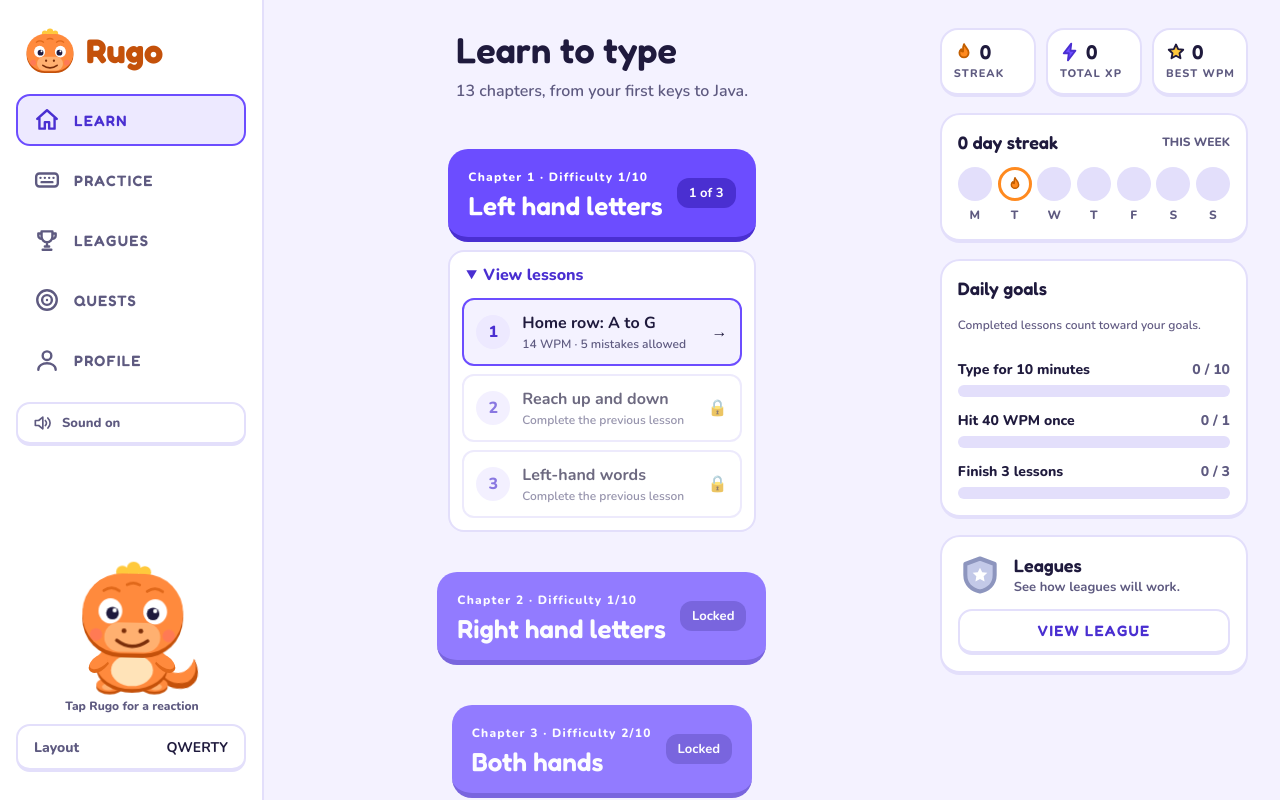
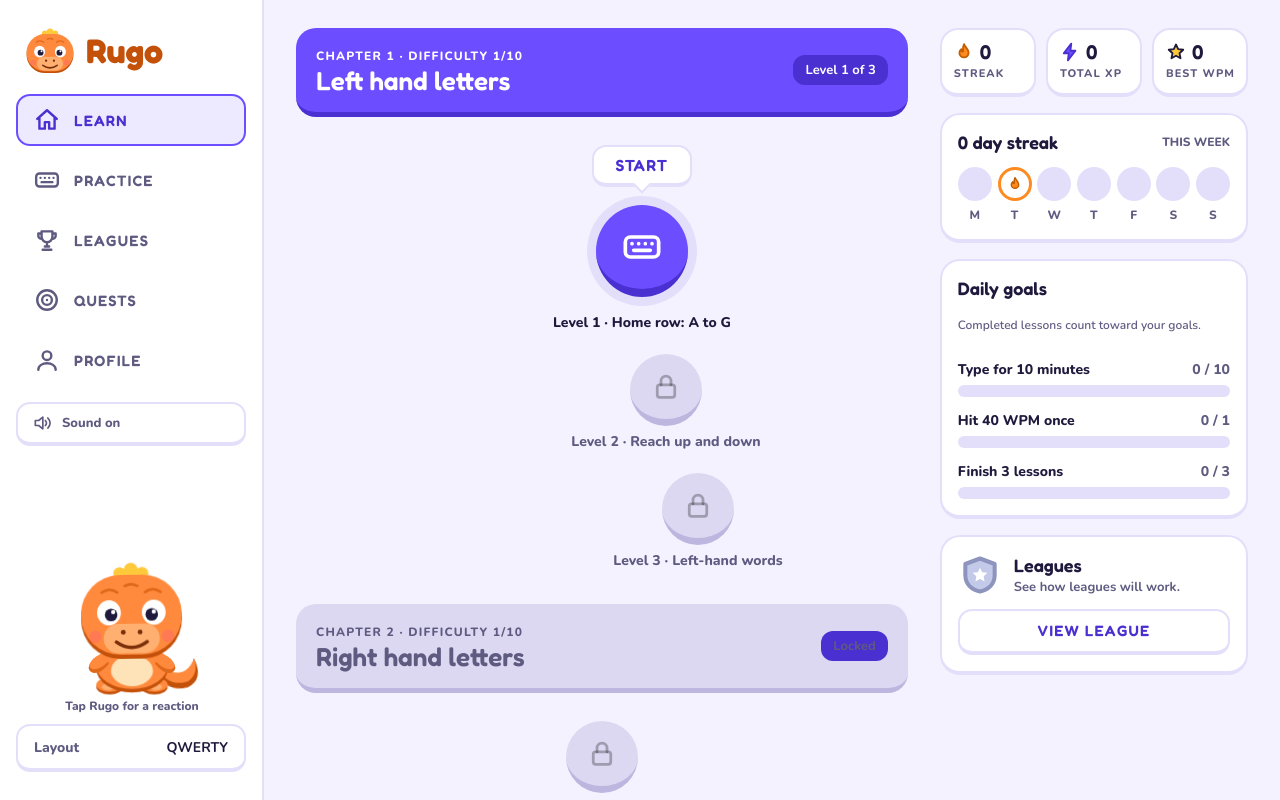
Before and after one commit to Andiewitz/Type-fast, a React (Vite) app in the folder client/app/: page / in a window 1280 px wide. Shown: the top 800 px of the page. Built offline with nearby package versions, Linux system fonts and the light colour scheme.

Commit message:
Restore circular learning path

```diff
--- a/client/app/src/components/LearningPath.css
+++ b/client/app/src/components/LearningPath.css
@@ -1,23 +1,7 @@
-.chapter-path { max-width: 720px; }
-.course-heading { margin-bottom: 24px; }
-.course-heading h1 { font: 600 36px Fredoka,sans-serif; }
-.course-heading p, .course-migration-note { margin-top: 8px; color: #5e5a80; line-height: 1.5; }
-.course-migration-note { padding: 14px 16px; margin-bottom: 18px; border-radius: 14px; background: #fff2c8; font-size: 14px; font-weight: 700; }
-.chapter-section { margin-bottom: 18px; }
-.chapter-heading { margin-bottom: 0; }
-.chapter-heading h2 { margin: 4px 0 0; }
-.chapter-heading > strong { white-space: nowrap; }
-.chapter-section.is-locked { opacity: .72; }
-.chapter-details { margin: 8px 0 0; border: 2px solid #e3dffb; border-radius: 16px; background: white; overflow: hidden; }
-.chapter-details summary { padding: 12px 16px; color: #4a2fd1; cursor: pointer; font-weight: 800; }
-.chapter-lessons { display: grid; gap: 8px; padding: 0 12px 12px; }
-.chapter-lesson { width: 100%; display: flex; align-items: center; gap: 12px; padding: 12px; border: 2px solid #e3dffb; border-radius: 12px; background: white; color: #1f1a3d; text-align: left; font: inherit; }
-.chapter-lesson.is-current { border-color: #6c4dff; background: #f4f2ff; }
-.chapter-lesson:disabled { opacity: .65; cursor: not-allowed; }
-.chapter-lesson-number { width: 34px; height: 34px; flex: none; display: grid; place-items: center; border-radius: 50%; background: #ede9ff; color: #4a2fd1; font-weight: 800; }
-.chapter-lesson-name { flex: 1; min-width: 0; display: grid; gap: 2px; }
-.chapter-lesson-name small { color: #5e5a80; font-size: 12px; }
-@media (max-width: 520px) { .course-heading h1 { font-size: 29px; } .chapter-heading { gap: 8px; } .chapter-heading h2 { font-size: 20px; } .chapter-heading > strong { font-size: 12px; } .chapter-lesson { gap: 8px; } }
+.chapter-section { width: 100%; }
+.chapter-section .unit.next { margin-top: 0; }
+.chapter-levels { display: flex; flex-direction: column; align-items: center; gap: 22px; padding: 28px 0 12px; }
+.course-migration-note { width: 100%; padding: 14px 16px; border-radius: 14px; background: #fff2c8; color: #5e5a80; font-size: 14px; font-weight: 700; line-height: 1.5; }
 @media (max-width: 600px) {
   .chapter-path .mascot-wrap { width: 60px; right: 8px; bottom: 8px; }
   .chapter-path .mascot-wrap .mascot:not(.mascot-small) { width: 60px; height: 60px; }
--- a/client/app/src/components/LearningPath.tsx
+++ b/client/app/src/components/LearningPath.tsx
@@ -1,6 +1,7 @@
 import { useState } from 'react'
-import { chapters, lessons } from '../curriculum'
+import { chapters } from '../curriculum'
 import { Mascot } from './Mascot'
+import { LevelNode } from './LevelNode'
 import { greetingExpressions } from './mascot/expressions'
 import { useSound } from '../sound/SoundProvider'
 import './LearningPath.css'
@@ -9,26 +10,19 @@ export function LearningPath({ completed, stars, start, hasLegacy }: { completed
   const { play } = useSound()
   const [expressionIndex, setExpressionIndex] = useState(0)
   const expression = greetingExpressions[expressionIndex]
-  const current = Math.min(completed, lessons.length - 1)
-  const currentChapter = lessons[current].chapterIndex
   return <main id="learn" className="learning"><div className="path chapter-path">
-    <header className="course-heading"><h1>Learn to type</h1><p>13 chapters, from your first keys to Java.</p></header>
     {hasLegacy && <p className="course-migration-note">Your new course starts here. Your earlier XP, records, and previous course progress are saved on this device.</p>}
     <div className="mascot-wrap"><button type="button" className="mascot-button" aria-label="Show next Rugo expression" onClick={() => { play('select'); setExpressionIndex(index => (index + 1) % greetingExpressions.length) }}><Mascot mood={expression.mood}/></button><span className="mascot-message" aria-live="polite">{expression.message}</span></div>
     {chapters.map((chapter, chapterIndex) => {
       const first = chapterIndex * 3
       const locked = first > completed
       const chapterComplete = completed >= first + chapter.drills.length
-      return <section className={`chapter-section ${locked ? 'is-locked' : ''}`} key={chapter.title} aria-labelledby={`chapter-${chapterIndex}`}>
-        <div className="unit chapter-heading"><div><span>Chapter {chapterIndex + 1} · Difficulty {chapter.difficulty}/10</span><h2 id={`chapter-${chapterIndex}`}>{chapter.title}</h2></div><strong>{locked ? 'Locked' : chapterComplete ? 'Complete' : `${Math.min(completed - first + 1, 3)} of 3`}</strong></div>
-        {!locked && <details className="chapter-details" open={chapterIndex === currentChapter ? true : undefined}><summary>{chapterComplete ? 'Review lessons' : 'View lessons'}</summary><div className="chapter-lessons">{chapter.drills.map((drill, levelIndex) => {
+      return <section className="chapter-section" key={chapter.title} aria-labelledby={`chapter-${chapterIndex}`}>
+        <div className={`unit ${locked ? 'next' : ''}`}><div><span>CHAPTER {chapterIndex + 1} · DIFFICULTY {chapter.difficulty}/10</span><h2 id={`chapter-${chapterIndex}`}>{chapter.title}</h2></div><strong>{locked ? 'Locked' : chapterComplete ? 'Complete' : `Level ${Math.min(completed - first + 1, chapter.drills.length)} of ${chapter.drills.length}`}</strong></div>
+        <div className="chapter-levels">{chapter.drills.map((drill, levelIndex) => {
           const index = first + levelIndex
-          const done = index < completed
-          const available = index <= completed
-          return <button type="button" className={`chapter-lesson ${index === current ? 'is-current' : ''}`} key={drill.name} disabled={!available} onClick={() => start(index)}>
-            <span className="chapter-lesson-number">{done ? '✓' : levelIndex + 1}</span><span className="chapter-lesson-name"><strong>{drill.name}</strong><small>{available ? `${lessons[index].minWpm} WPM · ${lessons[index].maxMistakes} mistakes allowed` : 'Complete the previous lesson'}</small></span>{stars[index] > 0 && <span className="path-stars" aria-label={`Best: ${stars[index]} out of 3 stars`}>{'★'.repeat(stars[index])}{'☆'.repeat(3 - stars[index])}</span>}<span aria-hidden="true">{available ? '→' : '🔒'}</span>
-          </button>
-        })}</div></details>}
+          return <LevelNode key={`${chapterIndex}-${drill.name}`} index={index} completed={completed} stars={stars[index] || 0} start={start}/>
+        })}</div>
       </section>
     })}
   </div></main>
--- /dev/null
+++ b/client/app/src/components/LevelNode.tsx
@@ -0,0 +1,13 @@
+import { Icon } from './Icon'
+import { lessons } from '../curriculum'
+
+export function LevelNode({ index, completed, stars, start }: { index: number; completed: number; stars: number; start: (index: number) => void }) {
+  const lesson = lessons[index]
+  const done = index < completed
+  const available = index <= completed
+  const current = index === completed
+  const label = `${done ? 'Replay' : available ? 'Start' : 'Locked'} level ${lesson.levelIndex + 1}: ${lesson.name}`
+  const node = <><button type="button" className={`level-circle ${done ? 'complete' : current ? 'current' : 'locked'}`} disabled={!available} onClick={() => start(index)} aria-label={label}><Icon name={done ? 'check' : current ? 'keyboard' : 'lock'} size={current ? 40 : 30}/></button><span>Level {lesson.levelIndex + 1} · {lesson.name}</span>{stars > 0 && <span className="path-stars" aria-label={`Best: ${stars} out of 3 stars`}>{'★'.repeat(stars)}{'☆'.repeat(3 - stars)}</span>}</>
+  if (current) return <div className="current-level"><div className="current-content"><button type="button" className="start-label" onClick={() => start(index)}>START</button>{node}</div></div>
+  return <div className={`level ${['one', 'two', 'three'][lesson.levelIndex]}`}>{node}</div>
+}
```
